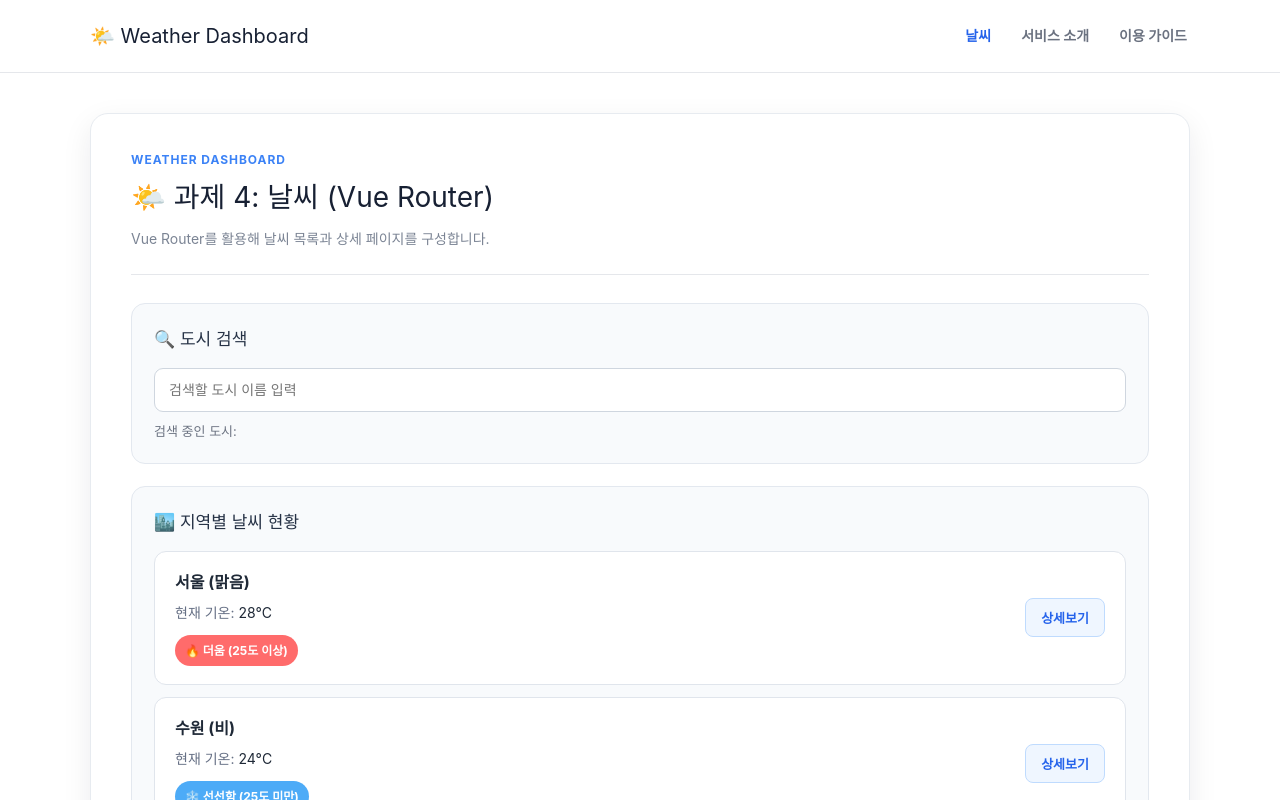
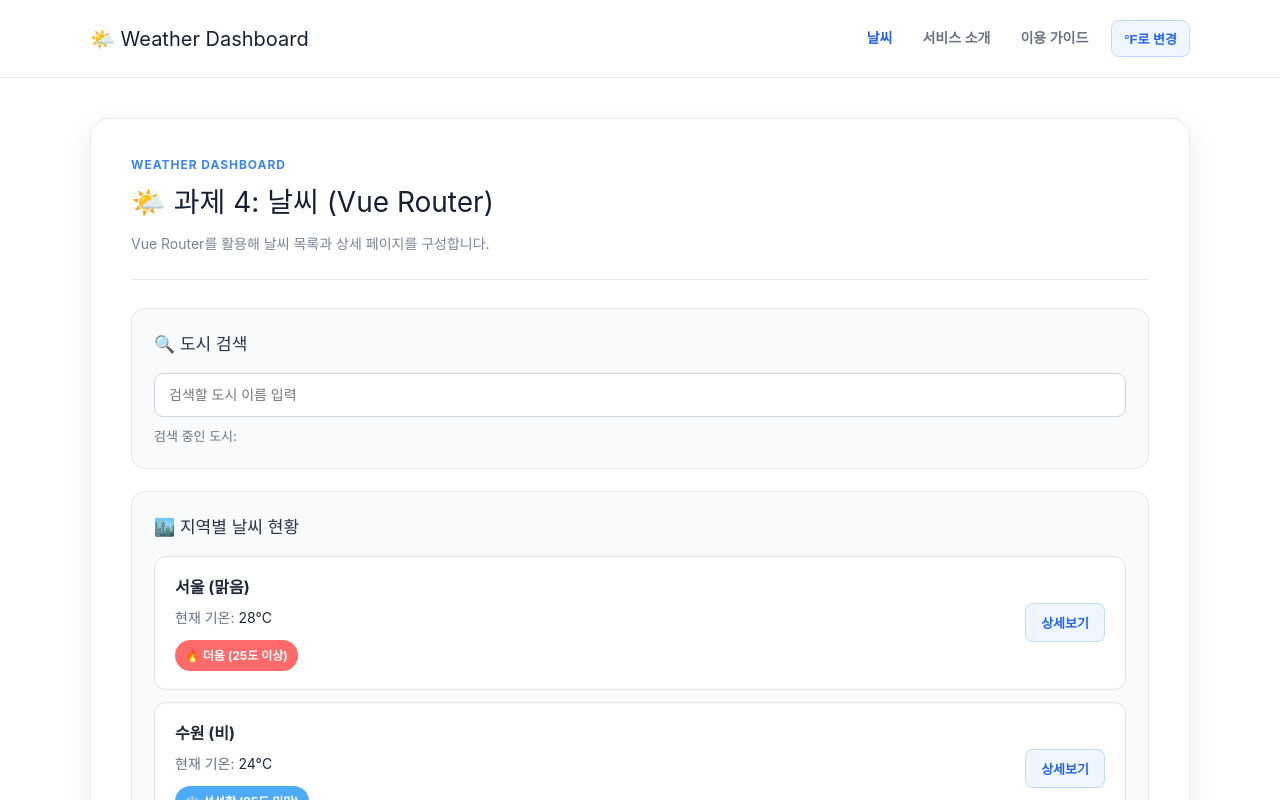
Before and after one commit to inseoKang/skala-vue, a Vue app: page / in a window 1280 px wide. Shown: the top 800 px of the page. Built offline with nearby package versions, Linux system fonts and the light colour scheme.

Commit message:
feat: add temperature unit store and toggler
- Pinia configStore를 추가하여 온도 단위 상태 관리
- Celsius와 Fahrenheit 전환을 위한 getter와 action 구현
- UnitToggler 컴포넌트를 생성하고 Navigation에 배치

```diff
--- a/src/App.vue
+++ b/src/App.vue
@@ -1,5 +1,6 @@
 <script setup>
 import { RouterLink, RouterView } from 'vue-router'
+import UnitToggler from '@/components/exercise/UnitToggler.vue'
 </script>
 
 <template>
@@ -8,13 +9,17 @@ import { RouterLink, RouterView } from 'vue-router'
       <div class="header-inner">
         <h1>🌤️ Weather Dashboard</h1>
 
-        <nav>
-          <RouterLink to="/"> 날씨 </RouterLink>
+        <div class="navigation-area">
+          <nav>
+            <RouterLink to="/"> 날씨 </RouterLink>
 
-          <RouterLink to="/about"> 서비스 소개 </RouterLink>
+            <RouterLink to="/about"> 서비스 소개 </RouterLink>
 
-          <RouterLink to="/guide"> 이용 가이드 </RouterLink>
-        </nav>
+            <RouterLink to="/guide"> 이용 가이드 </RouterLink>
+          </nav>
+
+          <UnitToggler />
+        </div>
       </div>
     </header>
 
@@ -51,6 +56,12 @@ import { RouterLink, RouterView } from 'vue-router'
   font-size: 20px;
 }
 
+.navigation-area {
+  display: flex;
+  align-items: center;
+  gap: 20px;
+}
+
 nav {
   display: flex;
   gap: 24px;
@@ -76,5 +87,10 @@ nav a.router-link-exact-active {
     flex-direction: column;
     gap: 16px;
   }
+
+  .navigation-area {
+    flex-direction: column;
+    gap: 12px;
+  }
 }
 </style>
--- /dev/null
+++ b/src/components/exercise/UnitToggler.vue
@@ -0,0 +1,28 @@
+<script setup>
+import { useConfigStore } from '@/stores/configStore'
+
+const configStore = useConfigStore()
+</script>
+
+<template>
+  <button class="unit-toggle" @click="configStore.toggleUnit">
+    {{ configStore.unit === 'celsius' ? '°F로 변경' : '°C로 변경' }}
+  </button>
+</template>
+
+<style scoped>
+.unit-toggle {
+  padding: 8px 12px;
+  color: #2563eb;
+  font-size: 13px;
+  font-weight: 700;
+  cursor: pointer;
+  background-color: #eff6ff;
+  border: 1px solid #bfdbfe;
+  border-radius: 8px;
+}
+
+.unit-toggle:hover {
+  background-color: #dbeafe;
+}
+</style>
--- /dev/null
+++ b/src/stores/configStore.js
@@ -0,0 +1,30 @@
+import { defineStore } from 'pinia'
+
+export const useConfigStore = defineStore('config', {
+  state: () => ({
+    unit: 'celsius',
+  }),
+
+  getters: {
+    unitSymbol: (state) => {
+      return state.unit === 'celsius' ? '°C' : '°F'
+    },
+
+    formatTemperature: (state) => {
+      return (celsiusTemp) => {
+        if (state.unit === 'fahrenheit') {
+          const fahrenheitTemp = Math.round((celsiusTemp * 9) / 5 + 32)
+          return `${fahrenheitTemp}°F`
+        }
+
+        return `${celsiusTemp}°C`
+      }
+    },
+  },
+
+  actions: {
+    toggleUnit() {
+      this.unit = this.unit === 'celsius' ? 'fahrenheit' : 'celsius'
+    },
+  },
+})
```
